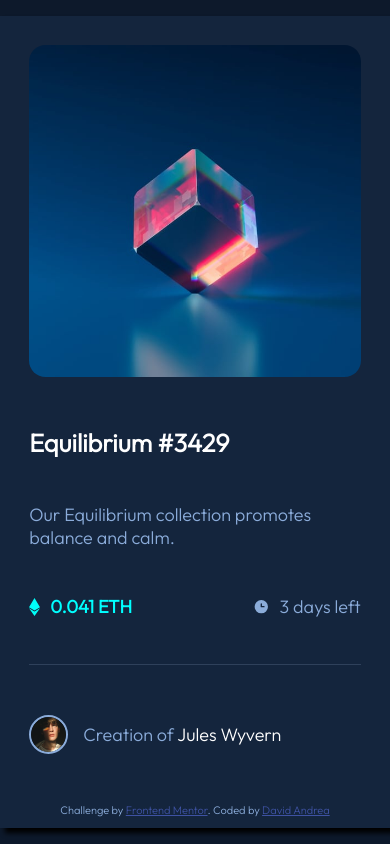
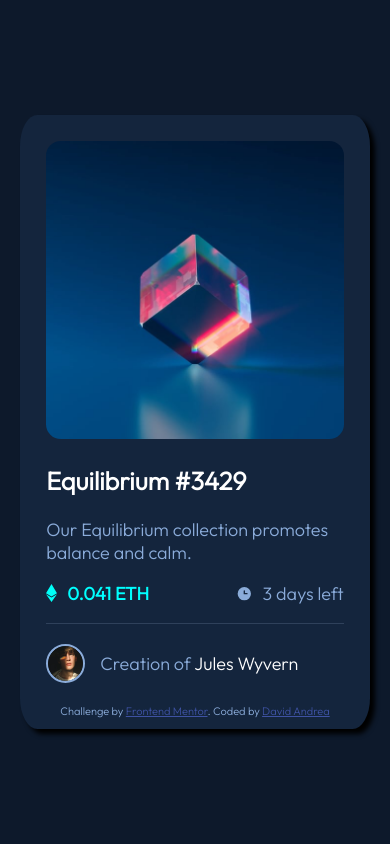
Before and after one commit to djblackett/nft-preview-card, a plain HTML site: page index.html in a window 390 px wide. Drawn offline with Linux system fonts and the light colour scheme.

Commit message:
fix layout

```diff
--- a/index.css
+++ b/index.css
@@ -12,18 +12,22 @@ body {
 }
 
 #container {
-  min-width: 320px;
-  max-width: 411px;
-  min-height: 731px;
-  max-height: 812px;
   margin: 0;
   display: flex;
   flex-direction: column;
   justify-content: space-between;
   align-items: center;
-  background-color: hsl(216, 50%, 16%);
+}
+
+.card {
+  display: flex;
+  max-width: 350px;
+  flex-direction: column;
+  justify-content: space-between;
+  align-items: center;
   border-radius: 5%;
   box-shadow: 5px 5px 5px black;
+  background-color: hsl(216, 50%, 16%);
 }
 
 .img-container {
@@ -33,7 +37,7 @@ body {
   align-self: center;
 }
 
-#hero {
+.image {
   width: 100%;
   border-radius: 5%;
 }
@@ -147,6 +151,10 @@ body {
   color: cyan;
 }
 
+.author-attribution {
+  font-size: 18px;
+}
+
 .attribution {
   display: flex;
   flex-direction: column;
@@ -160,9 +168,8 @@ body {
 }
 
 @media only screen and (max-width: 500px) {
-  #container {
-    height: 100vh;
-    width: 100vw;
-    border-radius: 0;
+  .card {
+    height: 100%;
+    width: 100%;
   }
 }
--- a/index.html
+++ b/index.html
@@ -28,9 +28,10 @@
 
   <body>
     <main id="container">
+      <section class="card">
         <div class="img-container">
           <img
-          id="hero"
+            class="image"
             src="images/image-equilibrium.jpg"
             alt="shiny cube balancing on corner"
           />
@@ -62,16 +63,21 @@
 
         <div id="author">
           <img id="avatar" src="images/image-avatar.png" alt="avatar image" />
-        <p>Creation of <span id="author-span">Jules Wyvern</span></p>
+          <p class="author-attribution">
+            Creation of <span id="author-span">Jules Wyvern</span>
+          </p>
         </div>
         <div class="attribution">
           <p id="signature">
             Challenge by
-          <a href="https://www.frontendmentor.io?ref=challenge" target="_blank"
+            <a
+              href="https://www.frontendmentor.io?ref=challenge"
+              target="_blank"
               >Frontend Mentor</a
             >. Coded by <a href="#">David Andrea</a>
           </p>
         </div>
+      </section>
     </main>
   </body>
 </html>
```
Lines whose indentation alone changed are shown as unchanged.
